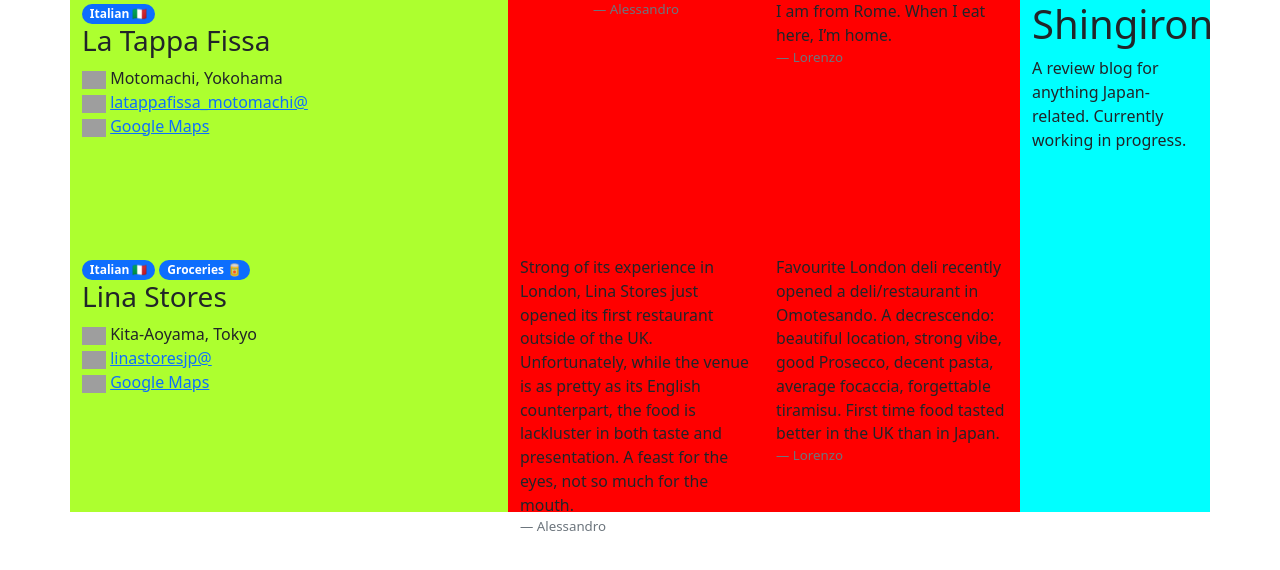
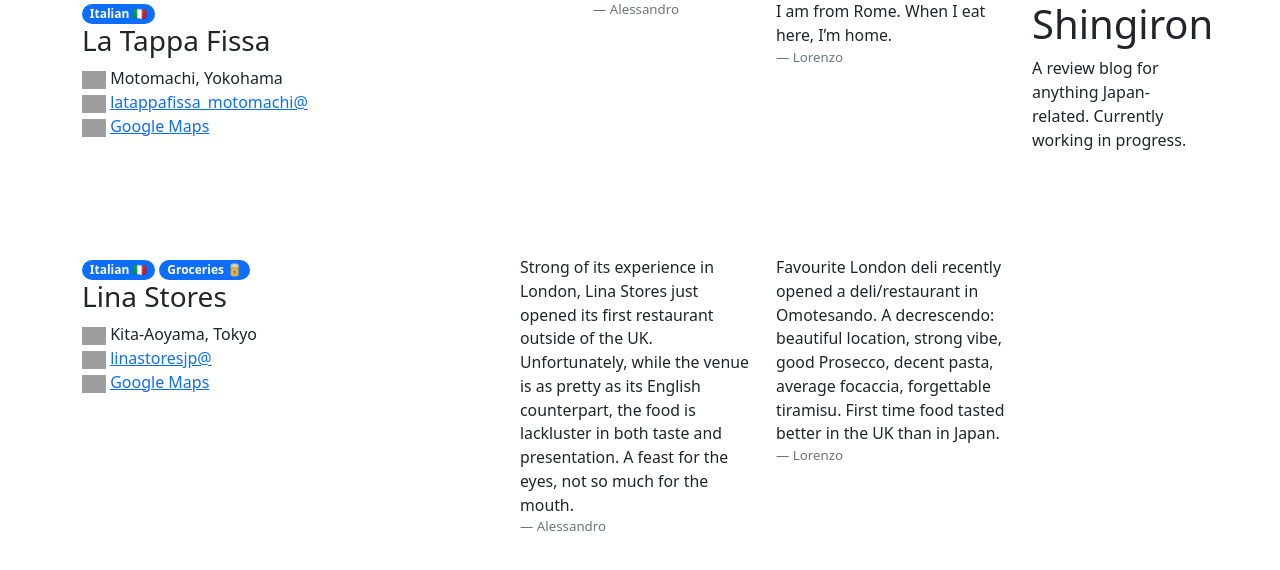
Before and after one commit to alessandrosp/shingiron, a Jekyll site: the page built from docs/index.html, in a window 1280 px wide. Shown: the top 570 px of the page. Built offline with Jekyll 4.4.1, drawn with Linux system fonts in a browser that asks for light colours; nearby versions of some CDN libraries; comment, search, counter and statistics services are not loaded; grey boxes are pictures that could not be loaded.

Commit message:
Update style.css

```diff
--- a/docs/assets/css/style.css
+++ b/docs/assets/css/style.css
@@ -8,7 +8,6 @@
 }
 
 .place {
-  background-color: greenyellow;
   height: 256px;
 }
 
@@ -17,7 +16,6 @@
 }
 
 .place-review {
-  background-color: red;
   font-size: 95%;
   height: 256px;
   -ms-flex: 0 0 256px;
@@ -37,7 +35,6 @@
 }
 
 .sidebar {
-  background-color: cyan;
 }
 
 /* Deprecated. */
```
